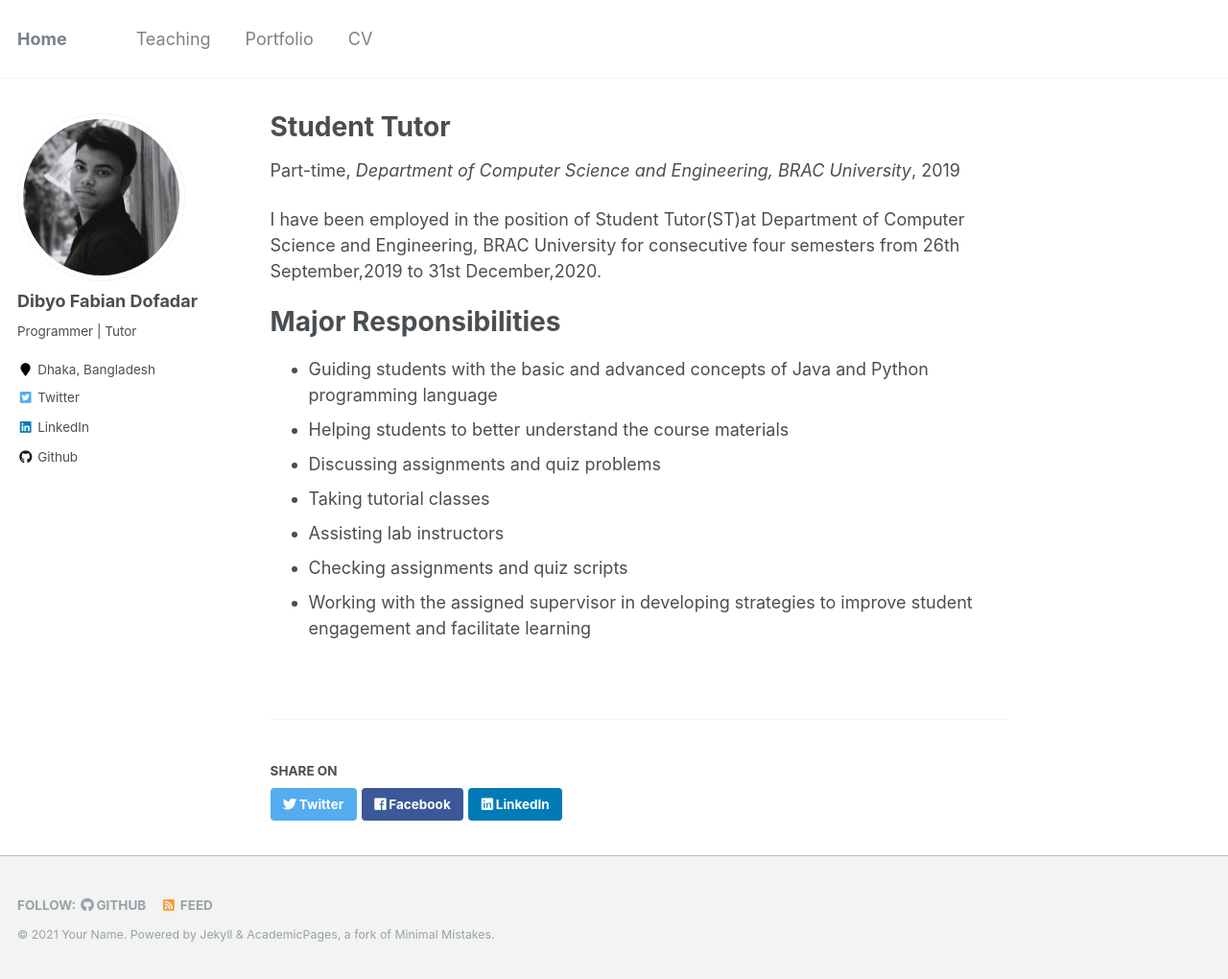
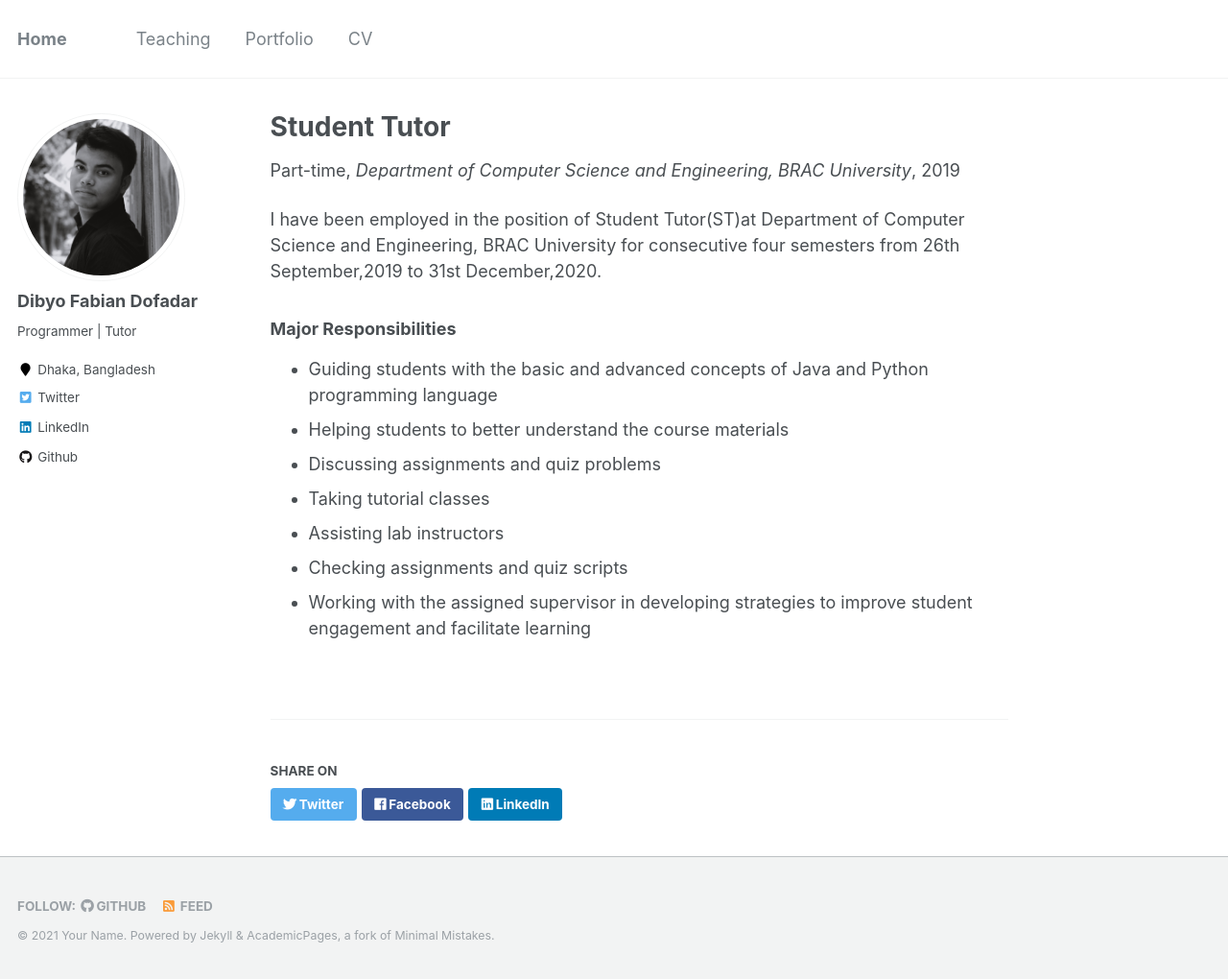
Before and after one commit to fabian-dibyo/fabian-dibyo.github.io, a Jekyll site: the page built from _teaching/1_ST_BRACU.md, in a window 1280 px wide and 1020 px high. Shown: the whole window at 96% size. Built offline with Jekyll 4.4.1, drawn with Linux system fonts in a browser that asks for light colours.

```diff
--- a/_teaching/1_ST_BRACU.md
+++ b/_teaching/1_ST_BRACU.md
@@ -11,7 +11,7 @@ location: "Dhaka, Bangladesh"
 I have been employed in the position of Student Tutor(ST)at Department of Computer Science and Engineering, BRAC University for consecutive four semesters from 26th September,2019 to 31st December,2020.
 
 
-# Major Responsibilities #
+### Major Responsibilities ###
 
 * Guiding students with the basic and advanced concepts of Java and Python programming language
 * Helping students to better understand the course materials
```
